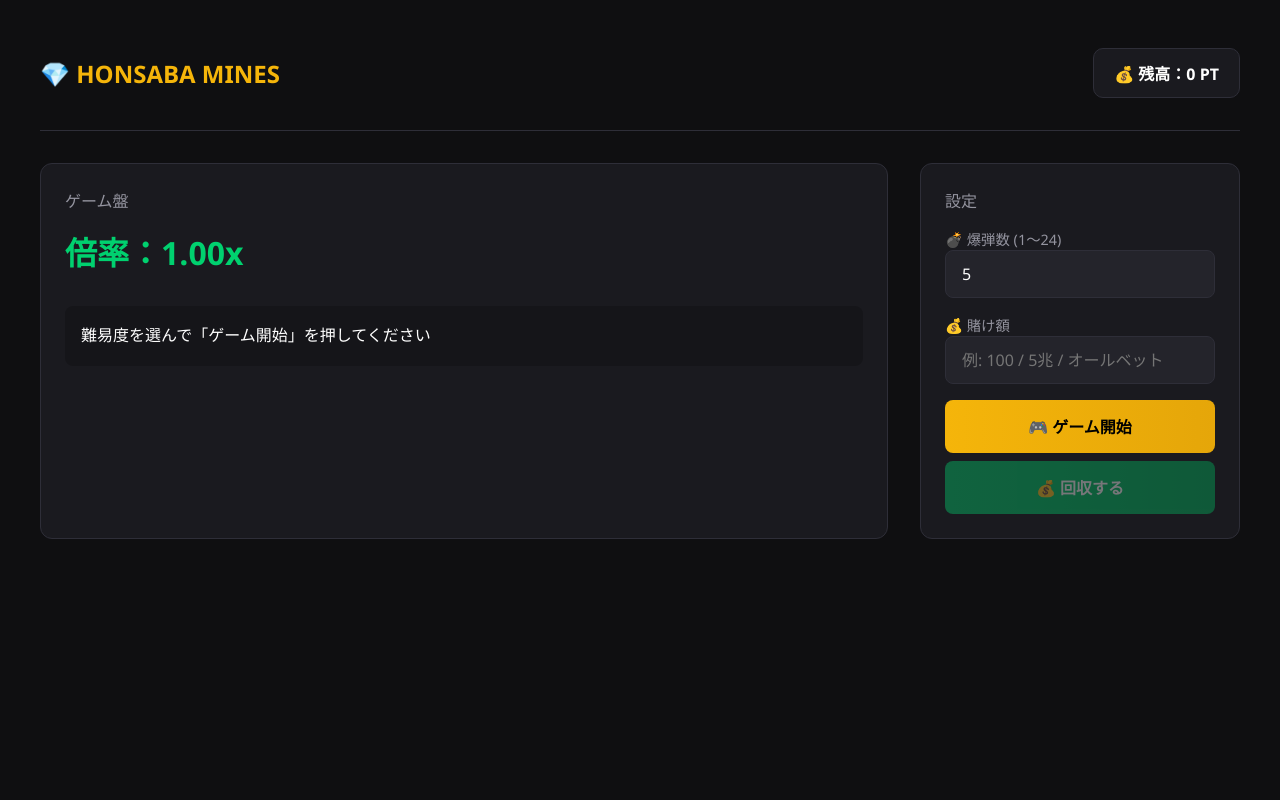
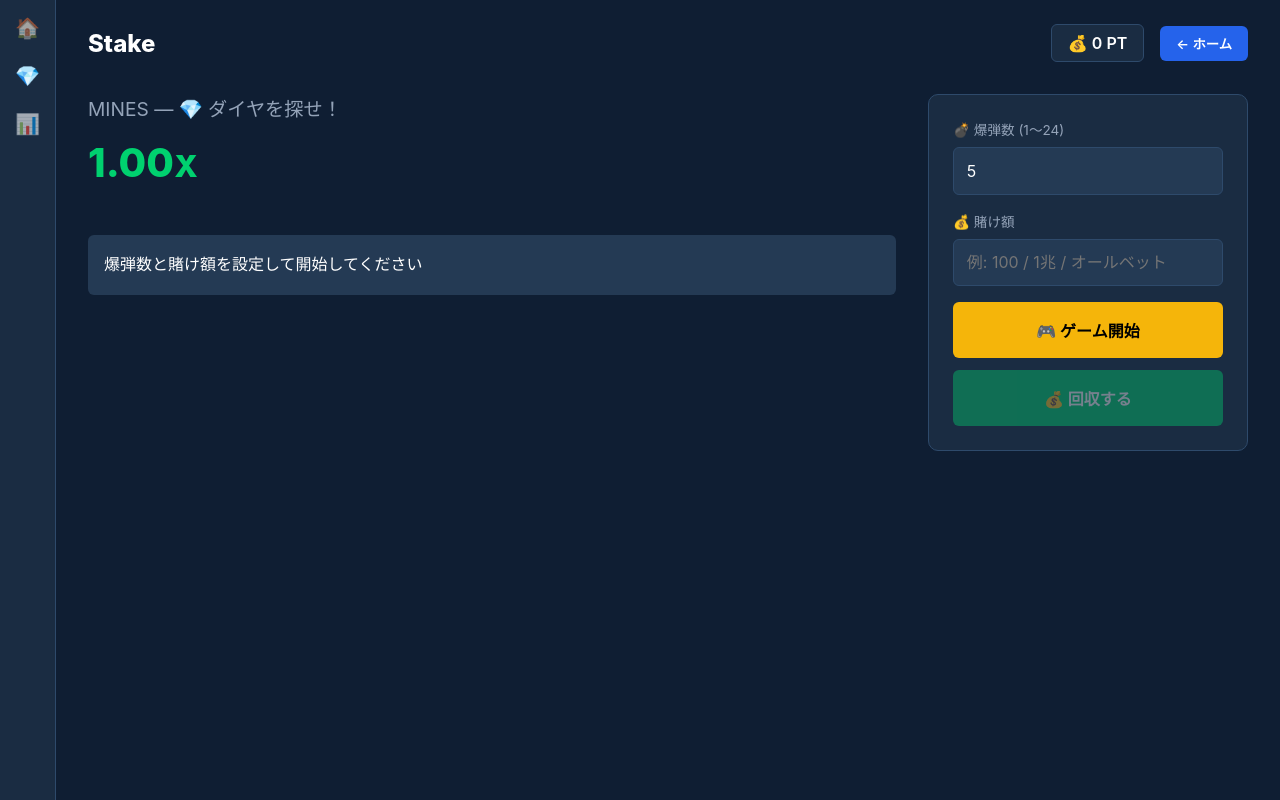
Before and after one commit to ararenchosu/saito, a Flask app: page /mines in a window 1280 px wide. Run offline with Flask 3, Linux system fonts and the light colour scheme; the visitor is signed in with stand-in values (Sample User, id 1).

Commit message:
Update mines.html

```diff
--- a/web/templates/mines.html
+++ b/web/templates/mines.html
@@ -3,91 +3,114 @@
 <head>
 <meta charset="UTF-8">
 <meta name="viewport" content="width=device-width, initial-scale=1.0">
-<title>💎 マインス | HONSABA</title>
+<title>MINES — Stake風</title>
 <style>
-* { margin: 0; padding: 0; box-sizing: border-box; font-family: 'Segoe UI', Roboto, sans-serif; }
 :root {
-  --bg-main: #0F0F11;
-  --bg-card: #1A1A1F;
-  --bg-hover: #24242B;
-  --border: #2E2E38;
-  --gold: #F5B50A;
-  --green: #00D16F;
-  --red: #E53935;
-  --text: #FFFFFF;
-  --text-sec: #94949F;
+  --bg-main: #0F1E33;
+  --bg-secondary: #1A2C42;
+  --bg-tertiary: #243A54;
+  --bg-hover: #2C4463;
+  --border: #2E4A6B;
+  --accent-blue: #2563EB;
+  --accent-green: #00D16F;
+  --accent-gold: #F5B50A;
+  --accent-red: #FF4D4F;
+  --text-white: #FFFFFF;
+  --text-gray: #94A3B8;
 }
-body { background: var(--bg-main); color: var(--text); min-height: 100vh; padding: 2rem; }
-.container { max-width: 1200px; margin: 0 auto; }
-header { display: flex; justify-content: space-between; align-items: center; padding: 1rem 0 2rem; border-bottom: 1px solid var(--border); margin-bottom: 2rem; }
-.logo { font-size: 1.5rem; font-weight: 700; color: var(--gold); }
-.balance-box { background: var(--bg-card); padding: 0.75rem 1.25rem; border-radius: 10px; border: 1px solid var(--border); font-weight: 600; }
-.grid-wrap { display: flex; gap: 2rem; flex-wrap: wrap; }
-.game-panel { flex: 1; min-width: 340px; }
-.side-panel { width: 320px; display: flex; flex-direction: column; gap: 1rem; }
-.card { background: var(--bg-card); border: 1px solid var(--border); border-radius: 12px; padding: 1.5rem; }
-.card h3 { font-size: 1rem; color: var(--text-sec); margin-bottom: 1rem; font-weight: 500; }
-.grid { display: grid; grid-template-columns: repeat(5, 1fr); gap: 10px; margin-top: 1rem; }
-.cell { aspect-ratio: 1; border: none; border-radius: 8px; background: var(--bg-hover); cursor: pointer; font-size: 1.4rem; transition: all 0.25s ease; }
-.cell:hover { transform: scale(1.05); border: 1px solid var(--gold); }
+* { margin: 0; padding: 0; box-sizing: border-box; font-family: 'Inter', sans-serif; }
+body { background: var(--bg-main); color: var(--text-white); min-height: 100vh; }
+
+.app-container { display: flex; min-height: 100vh; }
+.side-icons { width: 56px; background: var(--bg-secondary); display: flex; flex-direction: column; align-items: center; padding: 1rem 0; gap: 1.5rem; border-right: 1px solid var(--border); }
+.side-icon { font-size: 1.25rem; opacity: 0.6; cursor: pointer; transition: 0.2s; }
+.side-icon:hover, .side-icon.active { opacity: 1; }
+
+.main-area { flex: 1; padding: 1.5rem 2rem; }
+.top-bar { display: flex; justify-content: space-between; align-items: center; margin-bottom: 2rem; }
+.logo { font-size: 1.5rem; font-weight: 800; color: var(--text-white); text-decoration: none; }
+.header-right { display: flex; align-items: center; gap: 1rem; }
+.balance-box { background: var(--bg-secondary); padding: 0.5rem 1rem; border-radius: 6px; border: 1px solid var(--border); font-weight: 600; }
+.wallet-btn { background: var(--accent-blue); color: white; border: none; padding: 0.5rem 1rem; border-radius: 6px; font-weight: 600; cursor: pointer; }
+
+.game-layout { display: flex; gap: 2rem; flex-wrap: wrap; }
+.game-board { flex: 1; min-width: 360px; }
+.game-title { font-size: 1.2rem; margin-bottom: 1rem; color: var(--text-gray); }
+.multiplier { font-size: 2.5rem; font-weight: 800; color: var(--accent-green); margin-bottom: 1.5rem; font-family: 'SF Mono', monospace; }
+
+.grid { display: grid; grid-template-columns: repeat(5, 1fr); gap: 10px; max-width: 400px; }
+.cell { aspect-ratio: 1; border: none; border-radius: 10px; background: var(--bg-tertiary); cursor: pointer; font-size: 1.5rem; transition: all 0.2s ease; }
+.cell:hover:not(.opened) { background: var(--bg-hover); transform: scale(1.05); border: 1px solid var(--accent-gold); }
 .cell.opened { cursor: default; }
-.cell.diamond { background: linear-gradient(135deg, #00D16F, #00B85F); }
-.cell.bomb { background: linear-gradient(135deg, #E53935, #C62828); }
-input { width: 100%; background: var(--bg-hover); border: 1px solid var(--border); color: var(--text); padding: 0.75rem 1rem; border-radius: 8px; font-size: 1rem; margin-bottom: 1rem; }
-input:focus { outline: none; border-color: var(--gold); }
-.btn { width: 100%; padding: 0.9rem; border: none; border-radius: 8px; font-size: 1rem; font-weight: 600; cursor: pointer; transition: all 0.2s ease; }
+.cell.diamond { background: linear-gradient(135deg, #00D16F, #00B85F); animation: pop 0.3s ease; }
+.cell.bomb { background: linear-gradient(135deg, #FF4D4F, #D32F2F); animation: shake 0.4s ease; }
+@keyframes pop { 0% { transform: scale(0.5); opacity: 0; } 100% { transform: scale(1); opacity: 1; } }
+@keyframes shake { 0%,100% { transform: translateX(0); } 25% { transform: translateX(-3px); } 75% { transform: translateX(3px); } }
+
+.control-panel { width: 320px; background: var(--bg-secondary); border-radius: 10px; border: 1px solid var(--border); padding: 1.5rem; }
+.panel-label { font-size: 0.85rem; color: var(--text-gray); margin-bottom: 0.5rem; display: block; }
+.panel-input { width: 100%; background: var(--bg-tertiary); border: 1px solid var(--border); color: white; padding: 0.8rem; border-radius: 6px; margin-bottom: 1rem; font-size: 1rem; }
+.panel-input:focus { outline: none; border-color: var(--accent-blue); }
+.btn { width: 100%; padding: 1rem; border: none; border-radius: 6px; font-weight: 700; cursor: pointer; transition: 0.2s; font-size: 1rem; }
 .btn:disabled { opacity: 0.4; cursor: not-allowed; }
-.btn-primary { background: linear-gradient(90deg, var(--gold), #E5A609); color: #000; }
-.btn-primary:hover:not(:disabled) { transform: translateY(-2px); box-shadow: 0 4px 12px rgba(245,181,10,0.3); }
-.btn-green { background: linear-gradient(90deg, var(--green), #00B85F); color: #fff; margin-top: 0.5rem; }
-.btn-green:hover:not(:disabled) { box-shadow: 0 4px 12px rgba(0,209,111,0.3); }
-.multiplier { font-size: 2rem; font-weight: 700; color: var(--green); margin: 0.5rem 0; }
-.status { margin-top: 1rem; padding: 1rem; border-radius: 8px; background: rgba(0,0,0,0.2); font-weight: 500; min-height: 60px; }
+.btn-primary { background: var(--accent-gold); color: #000; margin-bottom: 0.75rem; }
+.btn-primary:hover:not(:disabled) { background: #E5A609; transform: translateY(-2px); }
+.btn-success { background: var(--accent-green); color: white; }
+.btn-success:hover:not(:disabled) { background: #00B85F; transform: translateY(-2px); }
+
+.status { margin-top: 1.5rem; padding: 1rem; background: var(--bg-tertiary); border-radius: 6px; min-height: 60px; }
+.history { margin-top: 1rem; display: flex; flex-wrap: wrap; gap: 0.5rem; }
+.history-tag { padding: 0.3rem 0.8rem; border-radius: 20px; font-size: 0.8rem; font-weight: 600; }
+.history-win { background: rgba(0,209,111,0.15); color: var(--accent-green); }
+.history-lose { background: rgba(255,77,79,0.15); color: var(--accent-red); }
 </style>
 </head>
 <body>
-<div class="container">
-  <header>
-    <div class="logo">💎 HONSABA MINES</div>
-    <div class="balance-box">💰 残高：<span id="balance">0</span> PT</div>
-  </header>
+<div class="app-container">
+  <aside class="side-icons">
+    <span class="side-icon" onclick="window.location.href='/'">🏠</span>
+    <span class="side-icon active">💎</span>
+    <span class="side-icon">📊</span>
+  </aside>
 
-  <div class="grid-wrap">
-    <div class="game-panel card">
-      <h3>ゲーム盤</h3>
-      <div class="multiplier">倍率：<span id="multiplier">1.00</span>x</div>
-      <div class="grid" id="grid"></div>
-      <div class="status" id="status">
-        難易度を選んで「ゲーム開始」を押してください
+  <main class="main-area">
+    <div class="top-bar">
+      <a href="/" class="logo">Stake</a>
+      <div class="header-right">
+        <div class="balance-box">💰 <span id="balance">0</span> PT</div>
+        <button class="wallet-btn" onclick="window.location.href='/'">← ホーム</button>
       </div>
     </div>
 
-    <div class="side-panel">
-      <div class="card">
-        <h3>設定</h3>
-        <label style="color:var(--text-sec); font-size:0.9rem;">💣 爆弾数 (1～24)</label>
-        <input type="number" id="bombs" value="5" min="1" max="24">
+    <div class="game-layout">
+      <div class="game-board">
+        <p class="game-title">MINES — 💎 ダイヤを探せ！</p>
+        <div class="multiplier"><span id="mult">1.00</span>x</div>
+        <div class="grid" id="grid"></div>
+        <div class="status" id="status">爆弾数と賭け額を設定して開始してください</div>
+        <div class="history" id="history"></div>
+      </div>
 
-        <label style="color:var(--text-sec); font-size:0.9rem;">💰 賭け額</label>
-        <input type="text" id="bet" placeholder="例: 100 / 5兆 / オールベット">
+      <div class="control-panel">
+        <label class="panel-label">💣 爆弾数 (1～24)</label>
+        <input type="number" id="bombs" class="panel-input" value="5" min="1" max="24">
+
+        <label class="panel-label">💰 賭け額</label>
+        <input type="text" id="bet" class="panel-input" placeholder="例: 100 / 1兆 / オールベット">
 
         <button class="btn btn-primary" id="startBtn" onclick="startGame()">🎮 ゲーム開始</button>
-        <button class="btn btn-green" id="cashoutBtn" onclick="cashout()" disabled>💰 回収する</button>
+        <button class="btn btn-success" id="cashoutBtn" onclick="cashout()" disabled>💰 回収する</button>
       </div>
     </div>
-  </div>
+  </main>
 </div>
 
 <script>
-const userId = "{{ user_id }}";
 let gameActive = false;
+let history = [];
 
 async function updateBalance() {
-  const res = await fetch("/api/balance", {
-    method: "POST",
-    headers: {"Content-Type": "application/json"},
-    body: JSON.stringify({})
-  });
+  const res = await fetch("/api/balance", {method:"POST",headers:{"Content-Type":"application/json"},body:"{}"});
   const d = await res.json();
   document.getElementById("balance").textContent = Number(d.balance).toLocaleString();
 }
@@ -95,17 +118,15 @@ async function updateBalance() {
 async function startGame() {
   const bombs = parseInt(document.getElementById("bombs").value);
   const bet = document.getElementById("bet").value;
-
   const res = await fetch("/api/start", {
-    method: "POST",
-    headers: {"Content-Type": "application/json"},
-    body: JSON.stringify({ bombs, bet })
+    method:"POST",
+    headers:{"Content-Type":"application/json"},
+    body:JSON.stringify({bombs,bet})
   });
   const d = await res.json();
   if (d.error) { alert(d.error); return; }
-
   gameActive = true;
-  document.getElementById("multiplier").textContent = "1.00";
+  document.getElementById("mult").textContent = "1.00";
   document.getElementById("status").textContent = "💎 マスをクリックして開けてください";
   document.getElementById("cashoutBtn").disabled = false;
   document.getElementById("startBtn").disabled = true;
@@ -114,47 +135,37 @@ async function startGame() {
 }
 
 function renderGrid() {
-  const grid = document.getElementById("grid");
-  grid.innerHTML = "";
-  for (let i = 0; i < 25; i++) {
-    const btn = document.createElement("button");
-    btn.className = "cell";
-    btn.onclick = () => openCell(i);
-    grid.appendChild(btn);
+  const g = document.getElementById("grid"); g.innerHTML = "";
+  for(let i=0;i<25;i++){
+    const b = document.createElement("button");
+    b.className = "cell"; b.onclick = ()=>openCell(i); g.appendChild(b);
   }
 }
 
 async function openCell(idx) {
-  if (!gameActive) return;
-
+  if(!gameActive) return;
   const res = await fetch("/api/open", {
-    method: "POST",
-    headers: {"Content-Type": "application/json"},
-    body: JSON.stringify({ index: idx })
+    method:"POST",headers:{"Content-Type":"application/json"},
+    body:JSON.stringify({index:idx})
   });
   const d = await res.json();
-  if (d.error) return;
-
   const cells = document.querySelectorAll(".cell");
   cells[idx].classList.add("opened");
 
-  if (d.result === "lose") {
+  if(d.result === "lose"){
     gameActive = false;
-    d.bombs.forEach(i => {
-      cells[i].classList.add("bomb");
-      cells[i].textContent = "💣";
-    });
-    document.getElementById("status").innerHTML = "<span style='color:#E53935'>💣 爆弾！負けました</span>";
+    d.bombs.forEach(i=>{cells[i].classList.add("bomb"); cells[i].textContent="💣";});
+    addHistory(false);
+    document.getElementById("status").innerHTML = "<span style='color:var(--accent-red)'>💥 爆弾！負けました</span>";
     document.getElementById("cashoutBtn").disabled = true;
     document.getElementById("startBtn").disabled = false;
     updateBalance();
-  } else if (d.result === "win" || d.result === "continue") {
-    cells[idx].classList.add("diamond");
-    cells[idx].textContent = "💎";
-    document.getElementById("multiplier").textContent = d.multiplier;
-    if (d.result === "win") {
-      gameActive = false;
-      document.getElementById("status").innerHTML = `<span style='color:#00D16F'>🎉 大当たり！${Number(d.amount).toLocaleString()} PT ゲット！</span>`;
+  } else {
+    cells[idx].classList.add("diamond"); cells[idx].textContent="💎";
+    document.getElementById("mult").textContent = d.multiplier;
+    if(d.result === "win"){
+      gameActive = false; addHistory(true, d.multiplier);
+      document.getElementById("status").innerHTML = `<span style='color:var(--accent-green)'>🎉 大当たり！${Number(d.amount).toLocaleString()} PT</span>`;
       document.getElementById("cashoutBtn").disabled = true;
       document.getElementById("startBtn").disabled = false;
       updateBalance();
@@ -163,18 +174,21 @@ async function openCell(idx) {
 }
 
 async function cashout() {
-  if (!gameActive) return;
-  const res = await fetch("/api/cashout", {
-    method: "POST",
-    headers: {"Content-Type": "application/json"},
-    body: JSON.stringify({})
-  });
+  if(!gameActive) return;
+  const res = await fetch("/api/cashout", {method:"POST",headers:{"Content-Type":"application/json"},body:"{}"});
   const d = await res.json();
-  gameActive = false;
-  document.getElementById("status").innerHTML = `<span style='color:#00D16F'>💰 回収成功！${Number(d.amount).toLocaleString()} PT</span>`;
+  gameActive = false; addHistory(true, d.multiplier);
+  document.getElementById("status").innerHTML = `<span style='color:var(--accent-green)'>💰 回収成功！${Number(d.amount).toLocaleString()} PT</span>`;
   document.getElementById("cashoutBtn").disabled = true;
   document.getElementById("startBtn").disabled = false;
   updateBalance();
+}
+
+function addHistory(win, mult=0){
+  history.unshift({win,mult}); if(history.length>8) history.pop();
+  document.getElementById("history").innerHTML = history.map(h=>
+    `<span class="history-tag ${h.win?'history-win':'history-lose'}">${h.win?`✓ ${h.mult}x`:'✗'}</span>`
+  ).join("");
 }
 
 updateBalance();
```
